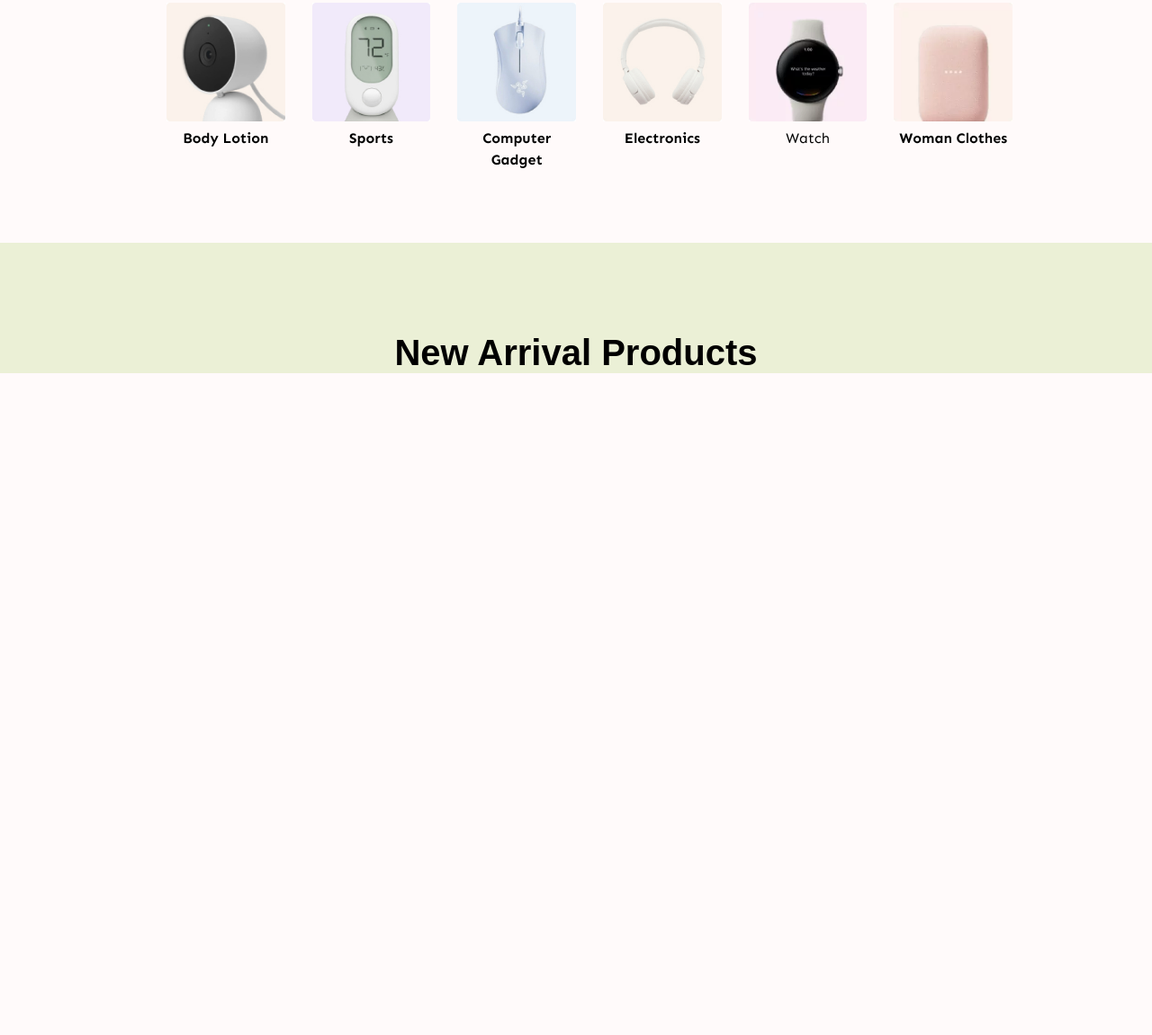
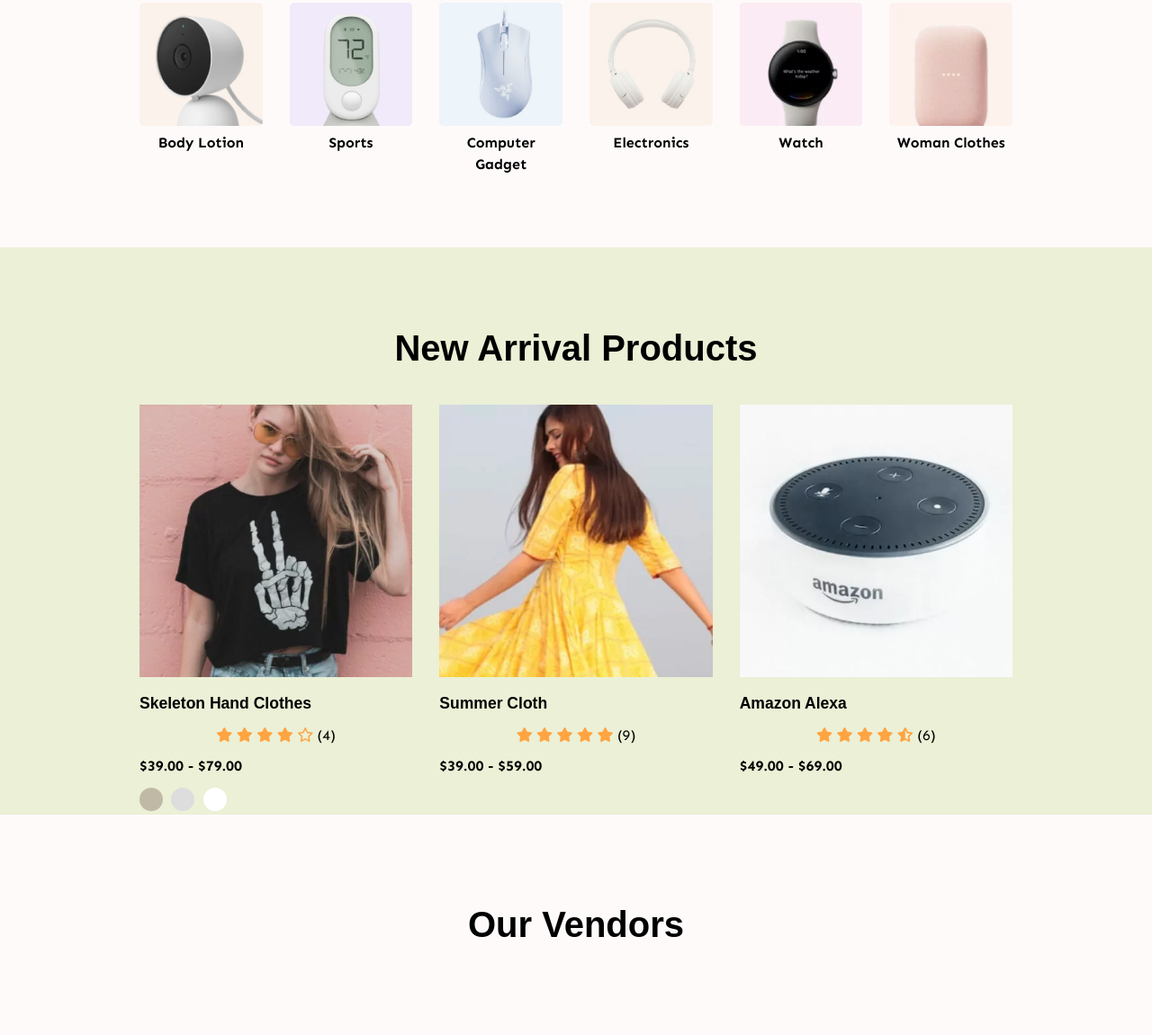
Before and after one commit to FafnirGefnar/BOTIGA, a plain HTML site: page index.html in a window 1280 px wide. Shown: the part 596-1747 px from the top of the page at 90% size. Before the commit the page ends 1011 px from the top, so only its background shows below. Drawn offline with Linux system fonts and the light colour scheme; a web font is replaced by a local one.

Commit message:
improve arrival products section: add ratings, 3 products with images and price and 3 color options

```diff
--- a/index.html
+++ b/index.html
@@ -12,7 +12,9 @@
     <link rel="stylesheet" href="https://cdnjs.cloudflare.com/ajax/libs/font-awesome/4.7.0/css/font-awesome.min.css">
     <link rel="preconnect" href="https://fonts.googleapis.com">
     <link rel="preconnect" href="https://fonts.gstatic.com" crossorigin>
-    <link href="https://fonts.googleapis.com/css2?family=Overlock:ital,wght@0,400;0,700;0,900;1,400;1,700;1,900&display=swap" rel="stylesheet">
+    <link
+        href="https://fonts.googleapis.com/css2?family=Overlock:ital,wght@0,400;0,700;0,900;1,400;1,700;1,900&display=swap"
+        rel="stylesheet">
 </head>
 
 <body>
@@ -42,7 +44,8 @@
                                 <option class="searchbar__select__option" value="">Sports</option>
                             </select>
                             <input class="searchbar__form" type="text">
-                            <button class="searchbar__icon" type="submit"><i class="fa-solid fa-magnifying-glass"></i></button>
+                            <button class="searchbar__icon" type="submit"><i
+                                    class="fa-solid fa-magnifying-glass"></i></button>
                         </form>
                     </div>
                     <div class="column top-right-menu-logos">
@@ -130,20 +133,99 @@
             <div class="container">
                 <h1 class="text-align-center h1-popular">Popular Categories</h1>
                 <div class="row-popular flex">
-                    <div class="row-popular__column"></div>
-                        <a href="#"><figure><img src="thumbnail-body-lotion.jpg" alt="body lotion"><figcaption><strong>Body Lotion</strong></figcaption></figure></a>
-                        <a href="#"><figure><img src="thumbnail-sports.jpg" alt="sports"><figcaption><strong>Sports</strong></figcaption></figure></a>
-                        <a href="#"><figure><img src="thumbnail-computer-gadget.jpg" alt="computer gadget"><figcaption><strong>Computer Gadget</strong></figcaption></figure></a>
-                        <a href="#"><figure><img src="thumbnail-electronics.jpg" alt="electronics"><figcaption><strong>Electronics</strong></figcaption></figure></a>
-                        <a href="#"><figure><img src="thumbnail-watch.webp" alt="watch"><figcaption>Watch</figcaption></figure></a>
-                        <a href="#"><figure><img src="thumbnail-woman-clothes.webp" alt="woman clothes"><figcaption><strong>Woman Clothes</strong></figcaption></figure></a>
+                    <a href="#">
+                        <figure><img src="thumbnail-body-lotion.jpg" alt="body lotion">
+                            <figcaption><strong>Body Lotion</strong></figcaption>
+                        </figure>
+                    </a>
+                    <a href="#">
+                        <figure><img src="thumbnail-sports.jpg" alt="sports">
+                            <figcaption><strong>Sports</strong></figcaption>
+                        </figure>
+                    </a>
+                    <a href="#">
+                        <figure><img src="thumbnail-computer-gadget.jpg" alt="computer gadget">
+                            <figcaption><strong>Computer Gadget</strong></figcaption>
+                        </figure>
+                    </a>
+                    <a href="#">
+                        <figure><img src="thumbnail-electronics.jpg" alt="electronics">
+                            <figcaption><strong>Electronics</strong></figcaption>
+                        </figure>
+                    </a>
+                    <a href="#">
+                        <figure><img src="thumbnail-watch.webp" alt="watch">
+                            <figcaption><strong>Watch</strong></figcaption>
+                        </figure>
+                    </a>
+                    <a href="#">
+                        <figure><img src="thumbnail-woman-clothes.webp" alt="woman clothes">
+                            <figcaption><strong>Woman Clothes</strong></figcaption>
+                        </figure>
+                    </a>
                 </div>
             </div>
         </section>
-        <section class="arrivalproducts">
-            <h1 class="newarrival-h1">New Arrival Products</h1>
+        <section class="new-arrival-products-section">
+            <div class="container">
+                <nav class="product">
+                    <h1 class="product__h1">new arrival products</h1>
+                    <ul class="product__list">
+                        <li class="product__item">
+                            <a href="#"><img src="skeleton-hand.webp" alt="skeleton-hand"></a>
+                            <a href="#" class="product__name"><h3><strong>skeleton hand clothes</strong></h3></a>
+                            <div class="product__rating">
+                                <i class="fa-solid fa-star"></i>
+                                <i class="fa-solid fa-star"></i>
+                                <i class="fa-solid fa-star"></i>
+                                <i class="fa-solid fa-star"></i>
+                                <i class="fa-regular fa-star"></i>
+                                <p class="product__ratingamount">(4)</p>
+                            </div>
+                            <div class="product__price"><strong>$39.00 - $79.00</strong></div>
+                            <div class="product__options">
+                                <a href="#" class="inline-block"><div class="product__option product__option-arsenic"></div></a>
+                                <a href="#" class="inline-block"><div class="product__option product__option-silver"></div></a>
+                                <a href="#" class="inline-block"><div class="product__option product__option-white"></div></a>
+
+                            </div>
+                        </li>
+                        <li class="product__item">
+                            <a href="#"><img src="summer-cloth.webp" alt="summer-cloth"></a>
+                            <a href="#" class="product__name"><h3><strong>summer cloth</strong></h3></a>
+                            <div class="product__rating">
+                                <i class="fa-solid fa-star"></i>
+                                <i class="fa-solid fa-star"></i>
+                                <i class="fa-solid fa-star"></i>
+                                <i class="fa-solid fa-star"></i>
+                                <i class="fa-solid fa-star"></i>
+                                <p class="product__ratingamount">(9)</p>
+                            </div>
+                            <div class="product__price"><strong>$39.00 - $59.00</strong></div>
+                        </li>
+                        <li class="product__item">
+                            <a href="#"><img src="amazon-alexa.webp" alt="amazon-alexa"></a>
+                            <a href="#" class="product__name"><h3><strong>amazon alexa</strong></h3></a>
+                            <div class="product__rating">
+                                <i class="fa-solid fa-star"></i>
+                                <i class="fa-solid fa-star"></i>
+                                <i class="fa-solid fa-star"></i>
+                                <i class="fa-solid fa-star"></i>
+                                <i class="fa-solid fa-star-half-stroke"></i>
+                                <p class="product__ratingamount">(6)</p>
+                            </div>
+                            <div class="product__price"><strong>$49.00 - $69.00</strong></div>
+                        </li>
+                    </ul>
+                </nav>
+            </div>
         </section>
+        <section class="section-vendors"></section>
+            <div class="container"></div>
+                <h1 style="text-align: center; text-transform: capitalize; padding: 100px;">our vendors</h1>
+
     </main>
+
 
     <footer>
     </footer>
--- a/styles.css
+++ b/styles.css
@@ -70,6 +70,13 @@ h2 {
 
 .flex {
     display: flex;
+}
+
+.inline {
+    display: inline;
+}
+.inline-block {
+    display: inline-block;
 }
 
 a {
@@ -235,12 +242,72 @@ img {
     line-height: 1.5;
   }
 
-  .newarrival-h1 {
+  .product__h1 {
     text-transform: capitalize;
     text-align: center;
-    padding-top: 100px;
+    margin-bottom: 40px;
   }
 
-  .arrivalproducts {
+  .new-arrival-products-section {
     background-color: #ebf0d6;
+    padding-top: 90px;
   }
+
+  .product__list {
+    display: grid;
+    grid-template-columns: repeat(3, 1fr);
+    gap: 30px;
+  }
+
+  .product__item {
+    text-transform: capitalize;
+    font-family: "Overlock", sans-serif;
+  }
+
+  .product__name {
+    font-size: 15px;
+    padding-top: 15px;
+    padding-bottom: 15px;
+    display: block;
+  }
+
+  .product__price {
+    font-family: "Sen", sans-serif;
+    padding-top: 15px;
+    padding-bottom: 15px;
+  }
+
+  .product__rating {
+    text-align: center;
+    color: #ffa441;
+  }
+
+ .product__ratingamount {
+    display: inline;
+    color: black;
+    font-family: "Sen", sans-serif;
+}
+
+.product__option {
+    display: flex;
+    padding: 2px;
+    width: 26px;
+    height: 26px;
+    border-radius: 50%;
+    margin-right: 5px;
+}
+
+.product__option-arsenic {
+    background-color: #bfb9a6;
+}
+
+.product__option-silver {
+    background-color: #dddddd;
+}
+.product__option-white {
+    background-color: white;
+}
+
+ .section-vendors {
+    background-color: snow;
+}
```
Also changed, not shown: amazon-alexa.webp (added), skeleton-hand.webp (added), summer-cloth.webp (added).
